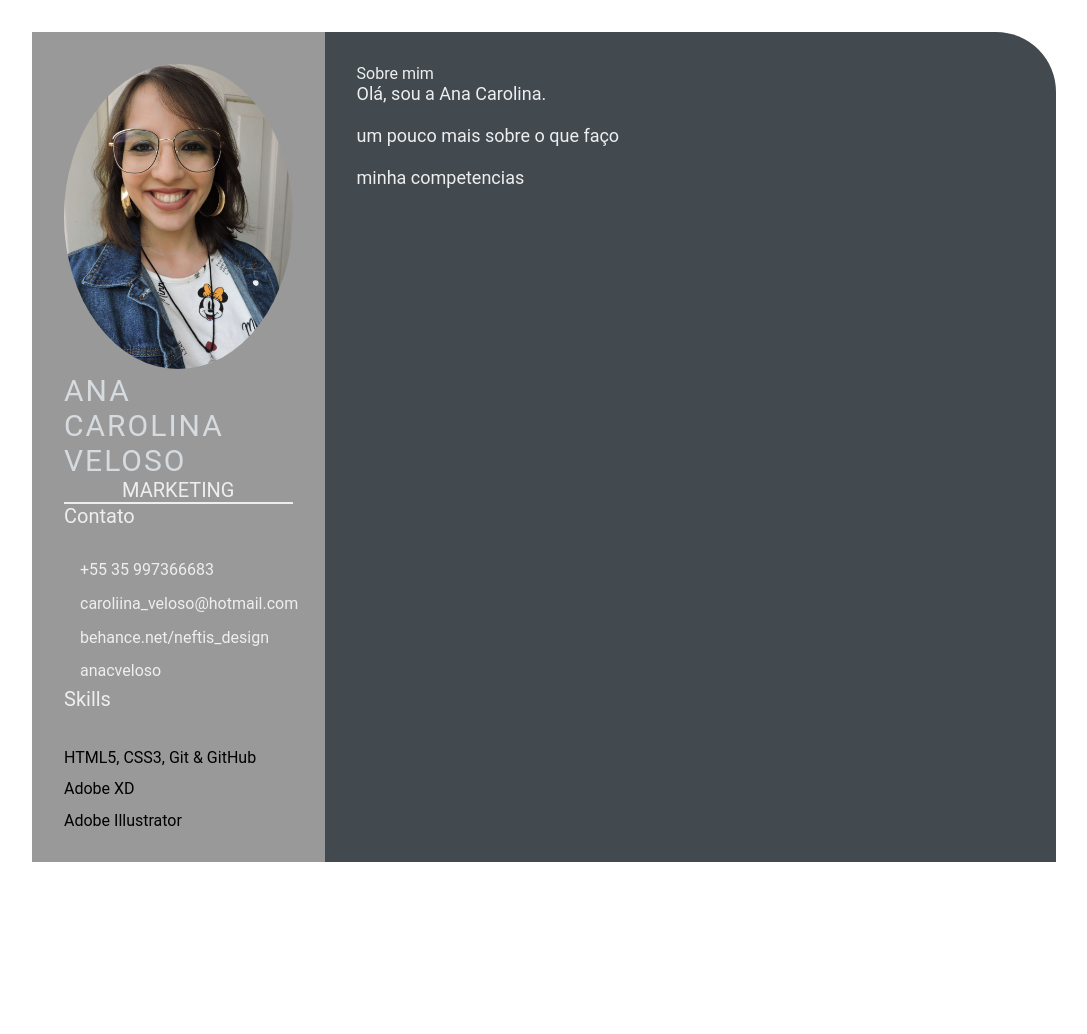
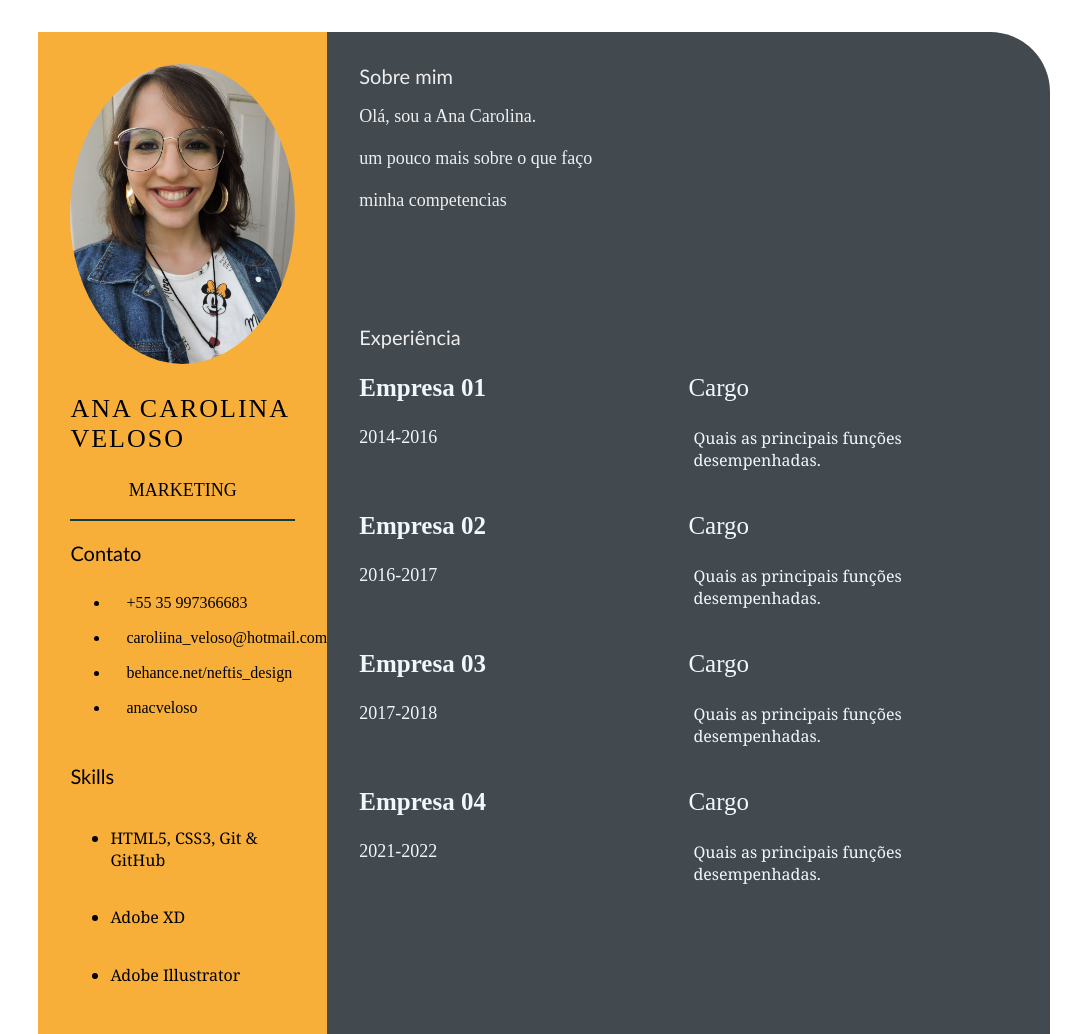
Before and after one commit to anacveloso/anacveloso.github.io, a plain HTML site: page index.html in a window 1280 px wide. Shown: the whole page, without its empty margins (96-1183 px from the left). Before the commit the page ends 894 px from the top, so only its background shows below. Drawn offline with Linux system fonts and the light colour scheme.

Commit message:
alt layout

```diff
--- a/index.html
+++ b/index.html
@@ -48,7 +48,44 @@
                         </p>
                     </section>
                 </div>
+            <section class="experience-gap">
+                <div class="right-title"> Experiência</div>
+                <div class="experience-contents">
+                    <div class="exp-left">
+                        <p class="exp-company-name">Empresa 01</p>
+                        <p class="exp-time-period">2014-2016</p>
+                    </div>
+                <div class="exp-right">
+                    <p class="exp-position">Cargo</p>
+                    <p class="exp-description">Quais as principais funções desempenhadas.</p>
+                </div>
+                <div class="exp-left">
+                    <p class="exp-company-name">Empresa 02</p>
+                    <p class="exp-time-period">2016-2017</p>
+                </div>
+                <div class="exp-right">
+                    <p class="exp-position">Cargo</p>
+                    <p class="exp-description">Quais as principais funções desempenhadas.</p>
+                </div>
+                <div class="exp-left">
+                    <p class="exp-company-name">Empresa 03</p>
+                    <p class="exp-time-period">2017-2018</p>
+                </div>
+                <div class="exp-right">
+                    <p class="exp-position">Cargo</p>
+                    <p class="exp-description">Quais as principais funções desempenhadas.</p>
+                </div>
+                <div class="exp-left">
+                    <p class="exp-company-name">Empresa 04</p>
+                    <p class="exp-time-period">2021-2022</p>
+                </div>
+                <div class="exp-right">
+                    <p class="exp-position">Cargo</p>
+                    <p class="exp-description">Quais as principais funções desempenhadas.</p>
+                </div>
+                </div>
             </section>
+        </section>
 
     </main>
 </body>
--- a/style.css
+++ b/style.css
@@ -1,9 +1,11 @@
+Seção Meu Drive simplificada com atalhos …
+Nas próximas semanas, os itens presentes em mais de uma pasta serão substituídos por atalhos. O acesso a pastas e arquivos não mudará.Saiba mais
 * {
     margin: 0;
     padding: 0;
     box-sizing: border-box;
     list-style: none;
-    font-family: 'Roboto', sans-serif;
+    font-family: Cambria, Cochin, Georgia, Times, 'Times New Roman', serif;
 }
 
 .resume-contents {
@@ -17,7 +19,8 @@
 .left-section {
     grid-column: span 2;
     height: 100%;
-    background-color: #999999;
+    background-color: #F7AF3A;
+    color: black;
 }
 
 .right-section {
@@ -33,7 +36,7 @@
 
 .profile {
     width: 100%;
-    border-bottom: 2px solid #eeeeee;
+    border-bottom: 2px solid #103C3C;
 }
 
 .profile .profile-image {
@@ -42,56 +45,59 @@
 }
 
 .name {
-    color: #D6DBDF;
-    font-size: 30px;
+    font-size: 26px;
     letter-spacing: 2px;
     text-transform: uppercase;
 }
 
 .profession {
-    color: #eeeeee;
-    font-size: 20px;
+    font-size: 18px;
     text-transform: uppercase;
     text-align: center;
 }
 
 /* .contact-info { border-bottom: 2px solid #1B2631; } */
 .left-title {
-    color: #eeeeee;
     font-size: 20px;
-}
-
-.contact-info ul {
-    padding-top: 1.5rem;
+    font-family: 'Gill Sans', 'Gill Sans MT', Calibri, 'Trebuchet MS', sans-serif;
 }
 
 .contact-info ul li,
 .references ul li {
     padding: .4rem 0;
-    color: #eeeeee;
+}
+
+.contact-info ul {
+    margin-bottom: 40px;
 }
 
 .contact-info ul li i,
 .references ul li i {
     padding-right: 1rem;
-    font-size: 18px;
-    color: #eeeeee;
+    font-size: 16px;
+    font-family: Cambria, Cochin, Georgia, Times, 'Times New Roman', serif;
 }
 
 .skills ul {
-    padding-top: 1.5rem;
+    font-size: 16px;
+    font-family: Cambria, Cochin, Georgia, Times, 'Times New Roman', serif;
 }
 .skills ul li p {
-    padding: .4rem 0;
-    color: #eeeeee;
+    padding: .1rem 0;
 }
 
 .right-section-contents {
     padding: 2rem 2rem;
 }
 
+.experience-gap {
+    padding: 2rem 2rem;
+}
+
 .right-title {
     color: #eeeeee;
+    font-size: 20px;
+    font-family: 'Gill Sans', 'Gill Sans MT', Calibri, 'Trebuchet MS', sans-serif;
 }
 
 .gap {
@@ -101,3 +107,40 @@
     font-size: 18px;
     color: #eeeeee;
 }
+
+.experience-contents,
+.education-contents,
+.awards-contents {
+    display: grid;
+    grid-template-columns: repeat(2, 1fr);
+    padding-bottom: 2rem;
+    color: #F1F8FD;
+}
+
+.exp-company-name,
+.education-school-name,
+.awards-company-name {
+    font-size: 25px;
+    font-weight: bold;
+
+}
+
+.exp-time-period,
+.educationp-time-period,
+.awards-time-period {
+    font-size: 18px;
+}
+
+.exp-position,
+.education-subject,
+.awards-name {
+    font-size: 25px;
+}
+
+.exp-description,
+.education-desc,
+.awards-desc {
+    font-size: 16px;
+    padding-left: 5px;
+    font-family: Cambria, Cochin, Georgia, Times, 'Times New Roman', serif;
+}
```
